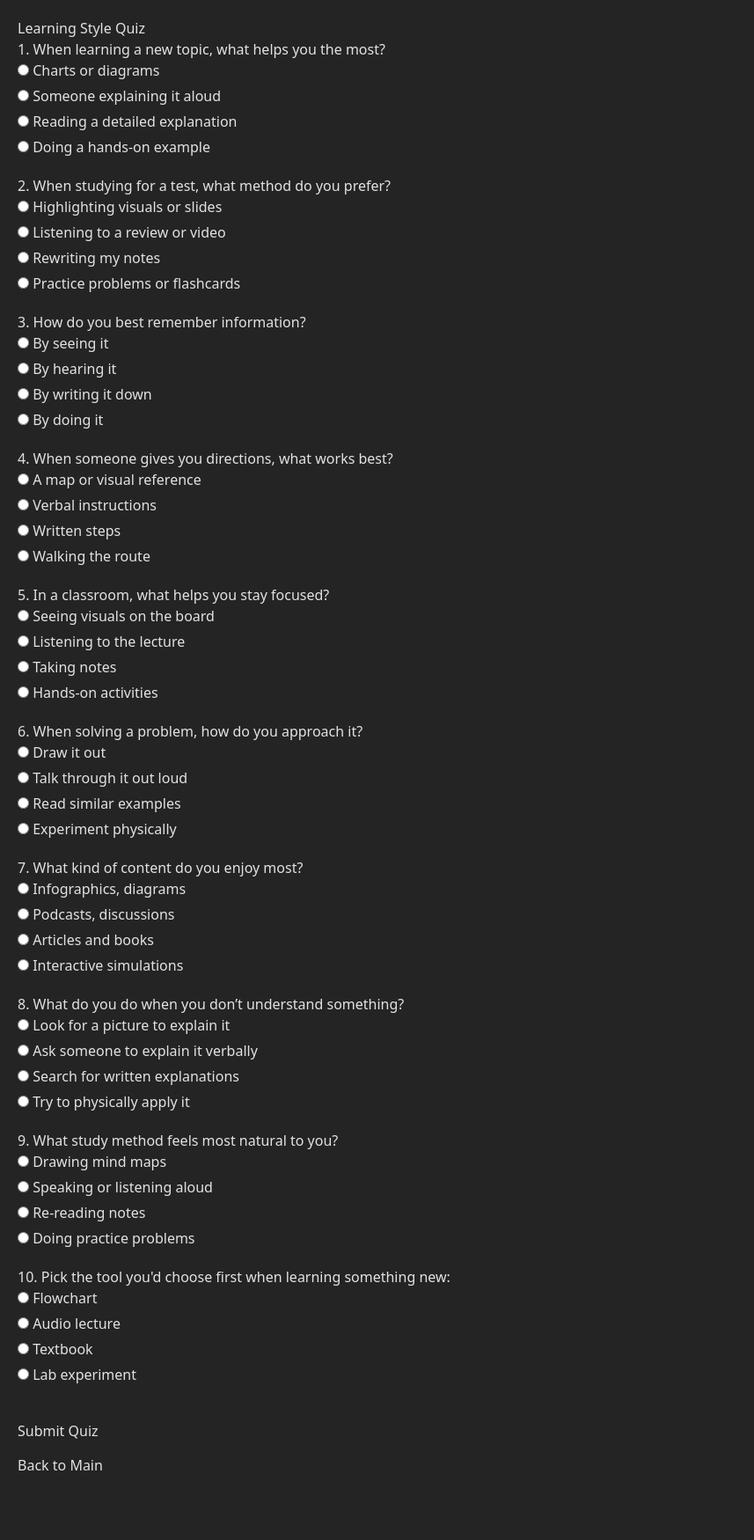
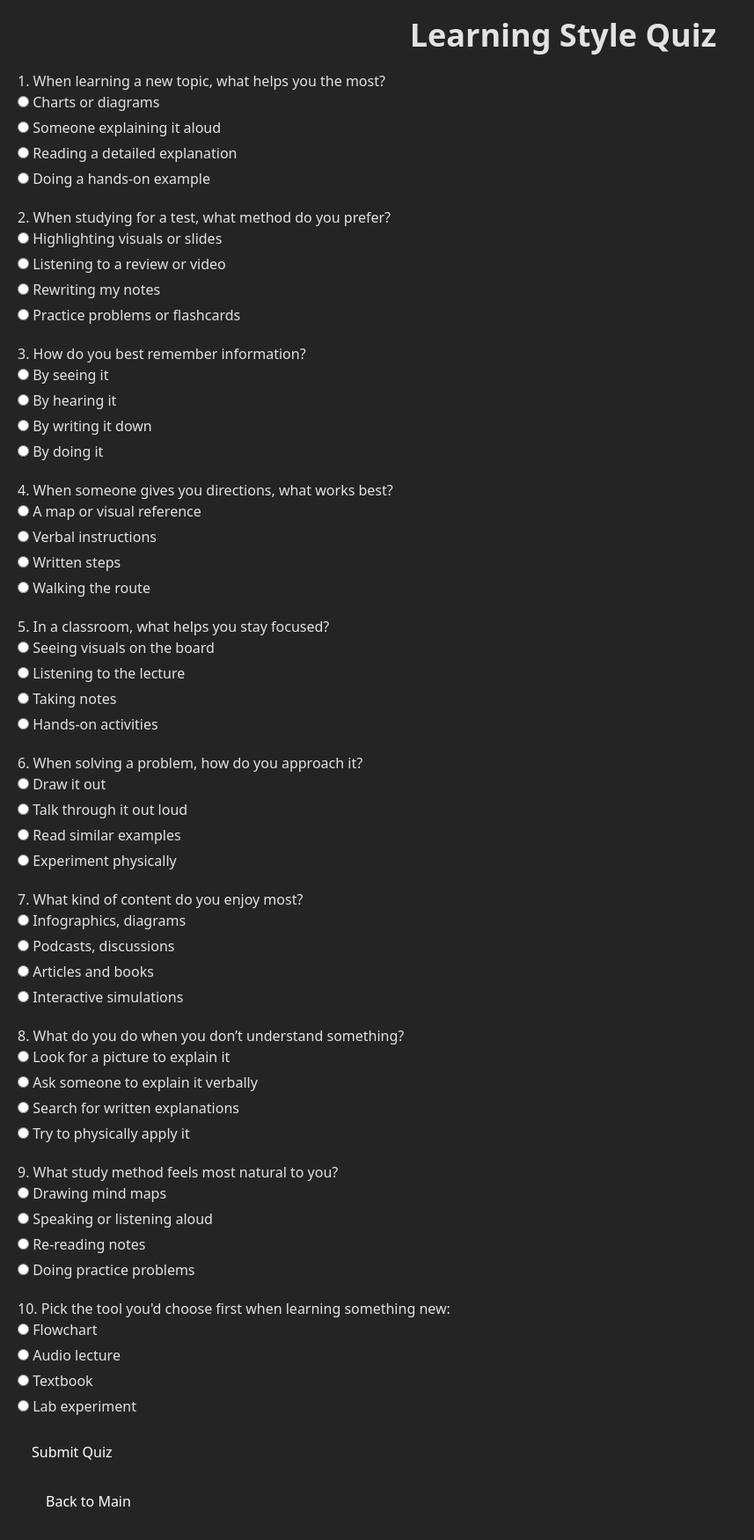
Before and after one commit to wesleycym/StudySense, a React app in the folder frontend/: page /quiz in a window 1280 px wide. Shown: the top 1750 px of the page at 88% size, without its empty margins (0-857 px from the left). Before the commit the page ends 1697 px from the top, so only its background shows below. Built offline with nearby package versions, Linux system fonts and the light colour scheme; the HTML template or start-up script is replaced by a standard one.

Commit message:
Customized Sumbit and Return buttons on quiz page

```diff
--- a/frontend/src/pages/Quiz.jsx
+++ b/frontend/src/pages/Quiz.jsx
@@ -21,7 +21,7 @@ export default function Quiz() {
 
   return (
     <div style={{ padding: "20px" }}>
-      <h1>Learning Style Quiz</h1>
+      <h1 className = "text-center font-bold text-4xl mb-5">Learning Style Quiz</h1>
 
       {quizQuestions.map((q, questionIndex) => (
         <div key={questionIndex} style={{ marginBottom: "20px" }}>
@@ -42,12 +42,12 @@ export default function Quiz() {
         </div>
       ))}
 
-      <button onClick={handleSubmit} style={{ marginTop: "20px" }}>
+      <button onClick={handleSubmit} className = "py-2 px-4 hover:bg-gray-500 text-white rounded-4xl cursor-pointer">
         Submit Quiz
       </button>
 
-      <div style={{ marginTop: "15px" }}>
-        <a href="/">Back to Main</a>
+      <div className = "flex justify-left ml-4 mt-4 mb-4">
+        <a href="/" className = "py-2 px-4 hover:bg-gray-500 text-white rounded-4xl">Back to Main</a>
       </div>
     </div>
   );
```
